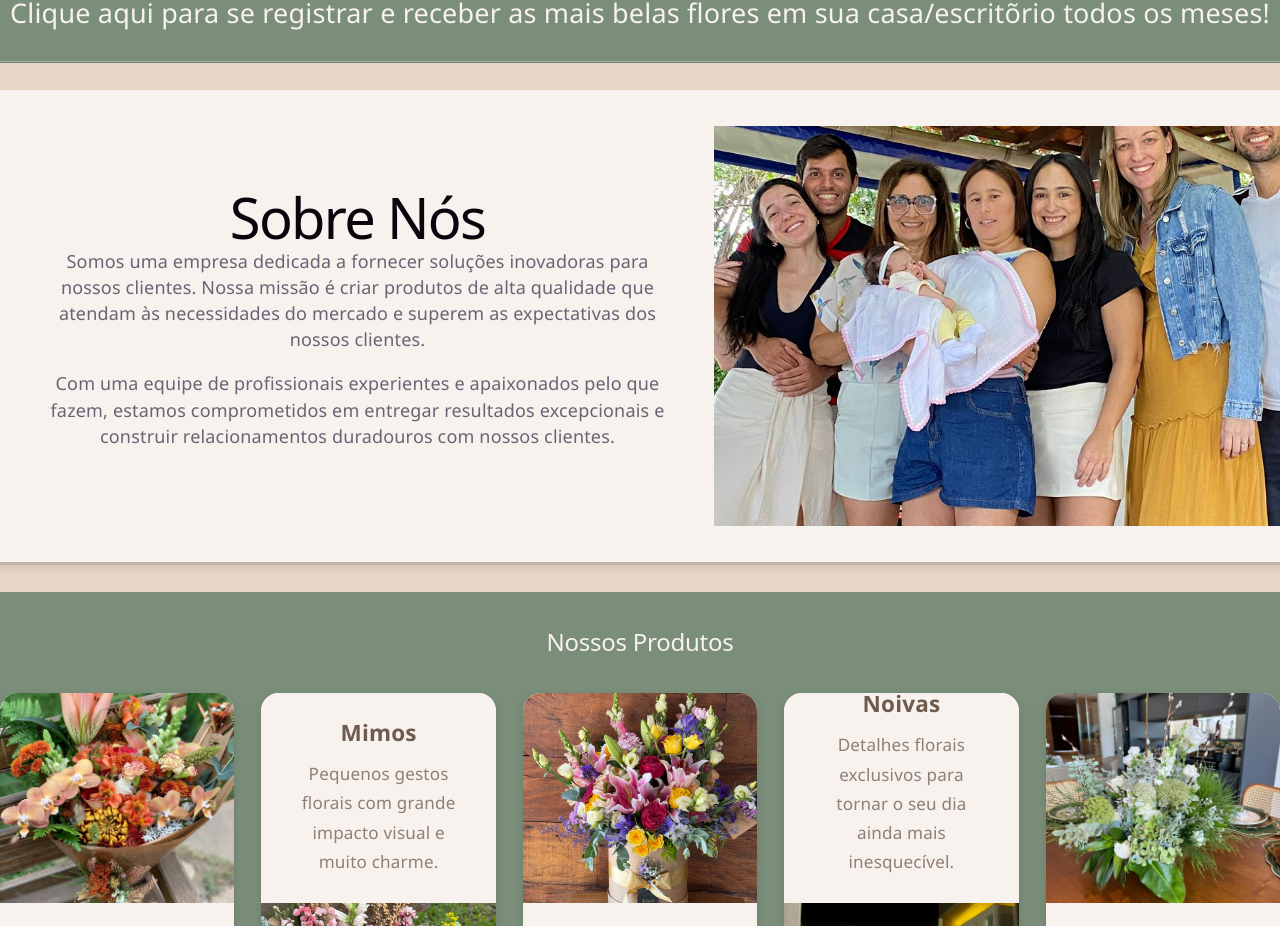
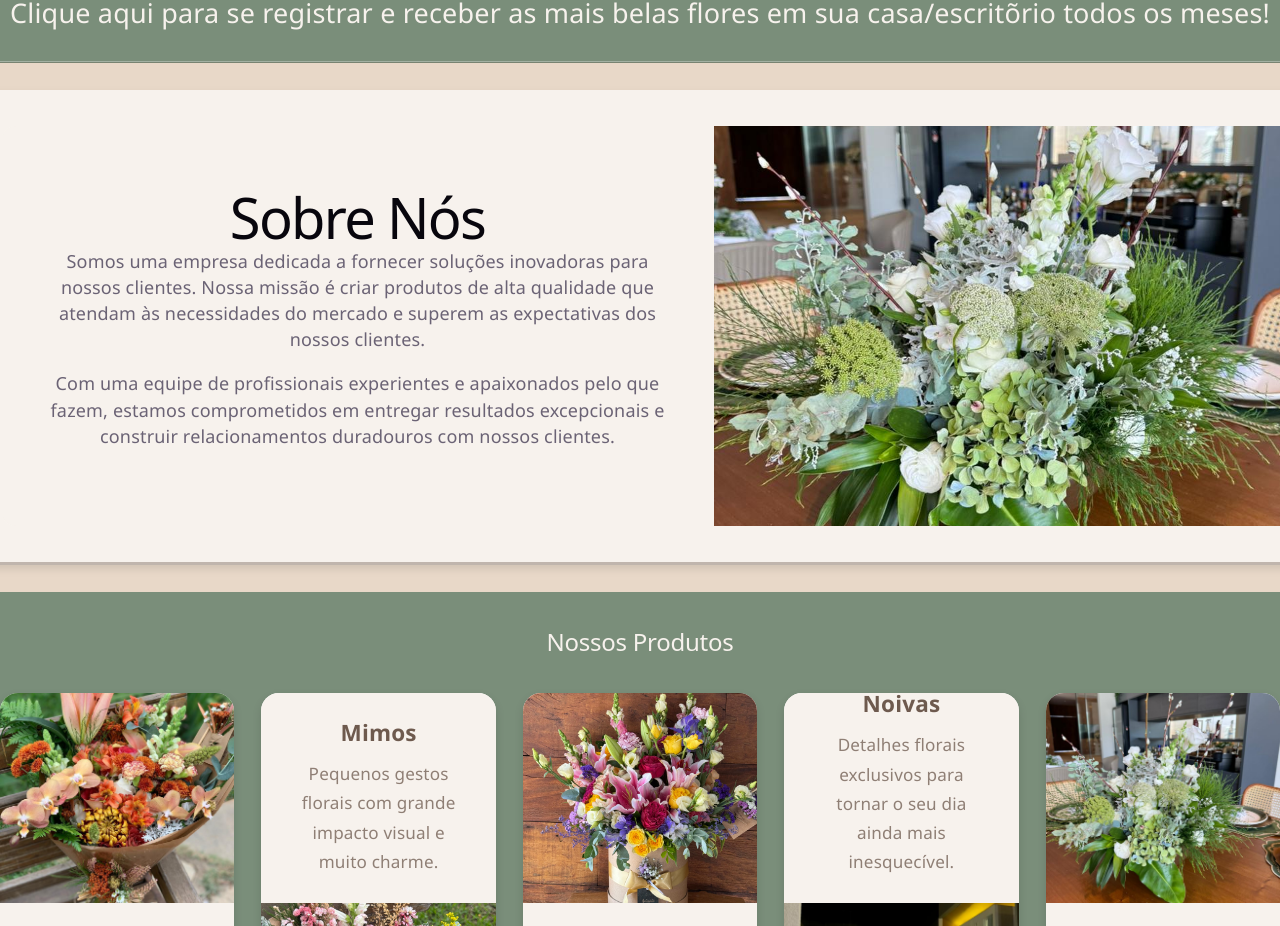
Before and after one commit to lucasrcdesa/antonietaFlores, a React (Vite) app in the folder front/: page / in a window 1280 px wide. Shown: the part 916-1842 px from the top of the page. Built offline with nearby package versions, Linux system fonts and the light colour scheme.

Commit message:
Trocando img de sobre nos na home

```diff
--- a/front/src/components/aboutUsComponent/aboutUs.tsx
+++ b/front/src/components/aboutUsComponent/aboutUs.tsx
@@ -1,5 +1,6 @@
 import styles from "./aboutUs.module.css";
-import nos from "../../assets/nos.jpeg";
+import eventosArranjo from "../../assets/eventosArranjo.jpeg";
+
 const AboutUs = () => {
     return (
         <div className={styles.aboutUsContainer}>
@@ -9,7 +10,7 @@ const AboutUs = () => {
             <p>Com uma equipe de profissionais experientes e apaixonados pelo que fazem, estamos comprometidos em entregar resultados excepcionais e construir relacionamentos duradouros com nossos clientes.</p>
             </div>
             <div className={styles.sectionImage}>
-                <img src={nos} alt="Sobre Nós" className={styles.image} />
+                <img src={eventosArranjo} alt="Sobre Nós" className={styles.image} />
             </div>
 
         </div>
```
